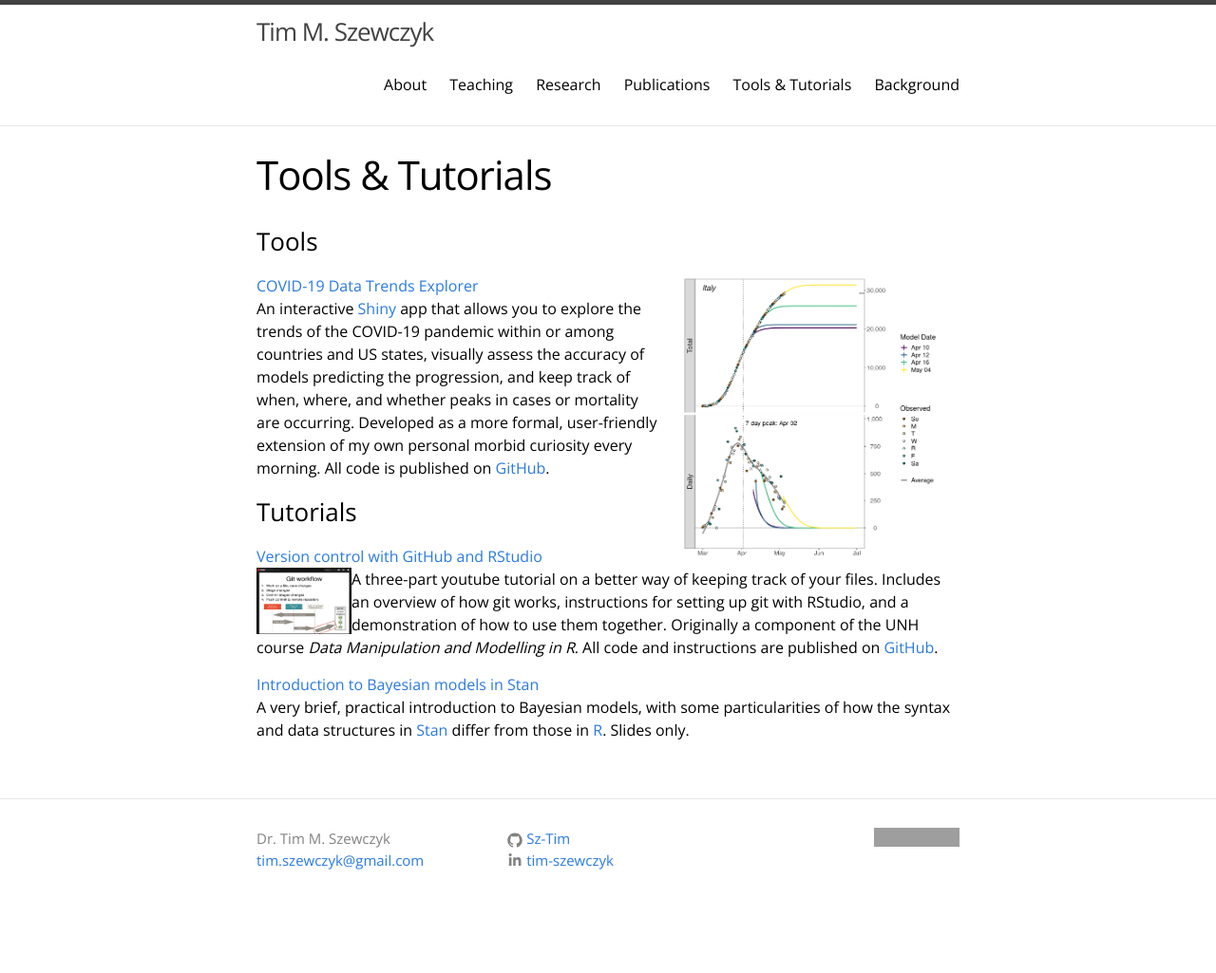
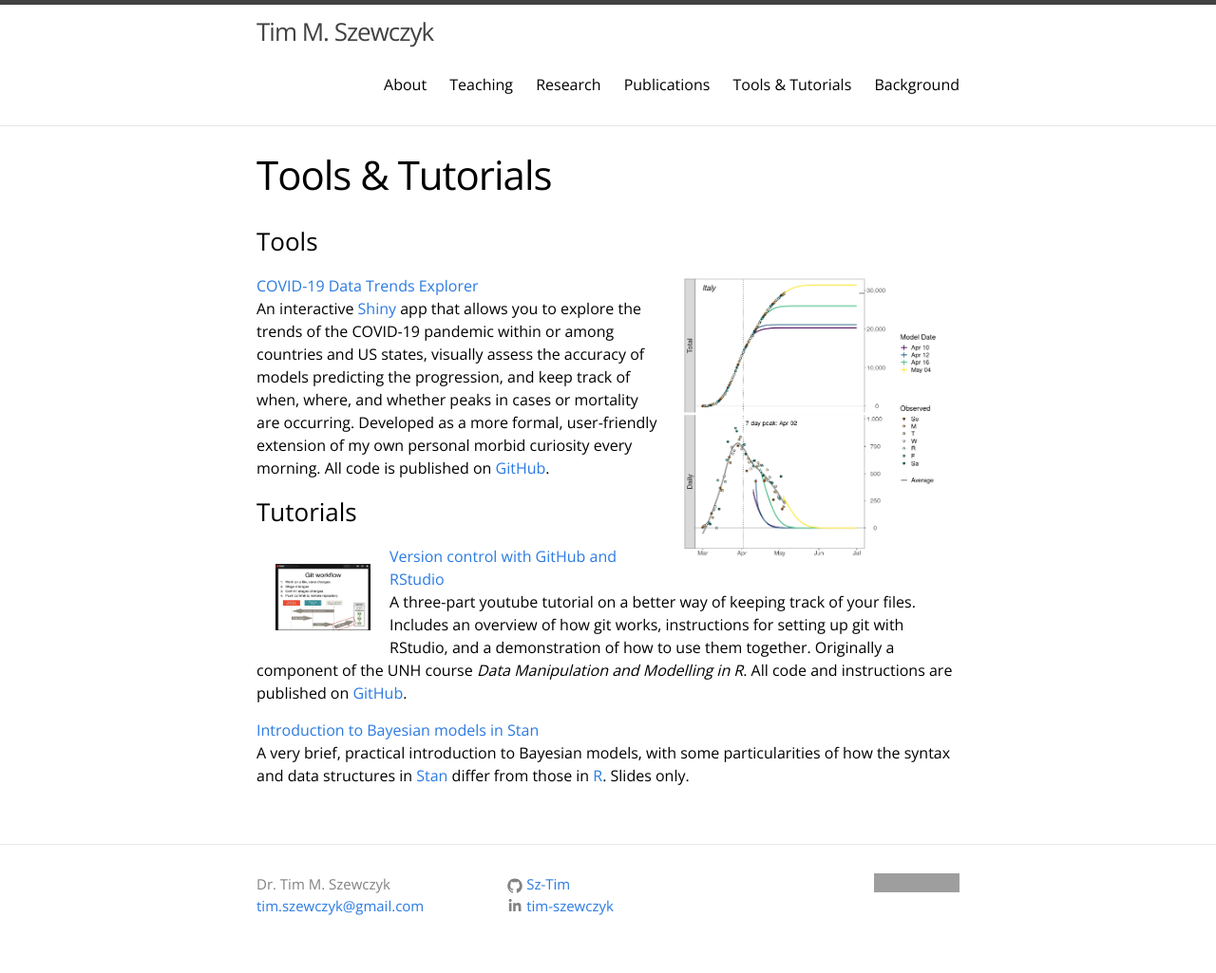
Before and after one commit to Sz-Tim/Sz-Tim.github.io, a Jekyll site: the page built from tools.md, in a window 1280 px wide. Shown: the whole page at 95% size. Built offline with Jekyll 4.4.1, drawn with Linux system fonts in a browser that asks for light colours; before the commit the page ends 977 px from its top, so only the background shows below that; grey boxes are pictures that could not be loaded.

Commit message:
img placement

```diff
--- a/tools.md
+++ b/tools.md
@@ -6,13 +6,13 @@ weight: 5
 ---
 
 ### Tools
-[COVID-19 Data Trends Explorer](https://sz-tim.shinyapps.io/covid19-ihme/)<img align="right" width="275" height="300" style="margin: 0px 20px" src="{{ site.url }}/assets/COVID_Italy.png">
+<img width="275" height="300" style="float:right; margin: 0px 20px" src="{{ site.url }}/assets/COVID_Italy.png">[COVID-19 Data Trends Explorer](https://sz-tim.shinyapps.io/covid19-ihme/)
 An interactive [Shiny](https://shiny.rstudio.com/) app that allows you to explore the trends of the COVID-19 pandemic within or among countries and US states, visually assess the accuracy of models predicting the progression, and keep track of when, where, and whether peaks in cases or mortality are occurring. Developed as a more formal, user-friendly extension of my own personal morbid curiosity every morning. All code is published on [GitHub](https://github.com/Sz-Tim/COVID19-IHME).
 
 
 ### Tutorials
-[Version control with GitHub and RStudio](https://www.youtube.com/playlist?list=PL7GjEq0oE7-YrZoV5eWkO-YOQbZtz-RxX)
-<img width="100" height="70" style="float:left" src="{{ site.url }}/assets/git_workflow.png">A three-part youtube tutorial on a better way of keeping track of your files. Includes an overview of how git works, instructions for setting up git with RStudio, and a demonstration of how to use them together. Originally a component of the UNH course *Data Manipulation and Modelling in R*. All code and instructions are published on [GitHub](https://github.com/Sz-Tim/NR995_Module_9).
+<img width="100" height="70" style="float:left; margin: 20px 20px" src="{{ site.url }}/assets/git_workflow.png">[Version control with GitHub and RStudio](https://www.youtube.com/playlist?list=PL7GjEq0oE7-YrZoV5eWkO-YOQbZtz-RxX)
+A three-part youtube tutorial on a better way of keeping track of your files. Includes an overview of how git works, instructions for setting up git with RStudio, and a demonstration of how to use them together. Originally a component of the UNH course *Data Manipulation and Modelling in R*. All code and instructions are published on [GitHub](https://github.com/Sz-Tim/NR995_Module_9).
 
 [Introduction to Bayesian models in Stan]({{ site.url }}/assets/stan_intro.pdf)
 A very brief, practical introduction to Bayesian models, with some particularities of how the syntax and data structures in [Stan](https://mc-stan.org//) differ from those in [R](http://cran.r-project.org/). Slides only.
```
